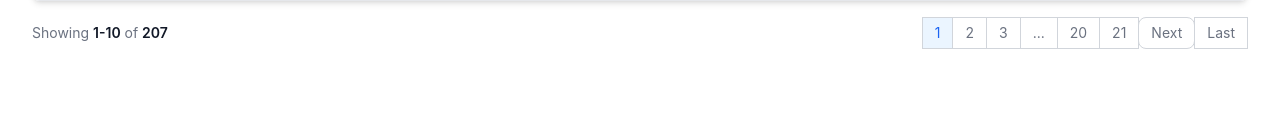
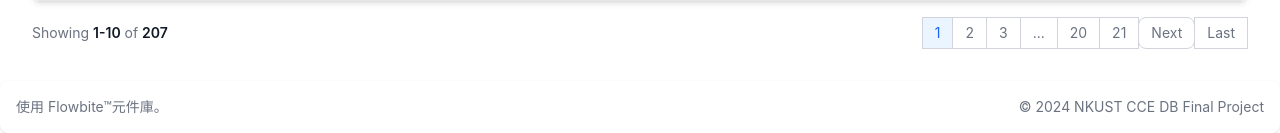
Before and after one commit to vincent9579/NKUST-CCE-DB, a PHP site: page / in a window 1280 px wide. Shown: the part 863-996 px from the top of the page. Before the commit the page ends 912 px from the top, so only its background shows below. Run offline with PHP 8.4, Linux system fonts and the light colour scheme; data comes from the database, SQL or seed files in the repository; some libraries are stand-ins or nearby versions.

Commit message:
feat(Footer): 頁面增加Footer

```diff
--- a/classroom_status.php
+++ b/classroom_status.php
@@ -428,7 +428,7 @@ while ($row = $rental->fetch_assoc()) {
             </div>
         </div>
     <?php endif; ?>
-
+    <?php include './components/footer.php'; ?>
     <script>
         function getCheckedCheckboxes() {
             var classroom = "<?= $classroom ?>";
--- /dev/null
+++ b/components/footer.php
@@ -0,0 +1,11 @@
+<footer class="bg-white rounded-lg shadow m-4 dark:bg-gray-800">
+    <div class="w-full mx-auto max-w-screen-xl p-4 md:flex md:items-center md:justify-between">
+        <span class="text-sm text-gray-500 sm:text-center dark:text-gray-400">使用 <a href="https://flowbite.com/"
+                class="hover:underline">Flowbite™元件庫</a>。
+        </span>
+
+        <div class="flex items-center justify-center md:order-2">
+            <span class="text-sm text-gray-500 dark:text-gray-400"><a href="https://github.com/vincent9579/NKUST-CCE-DB">© 2024 NKUST CCE DB Final Project</a></span>
+        </div>
+    </div>
+</footer>
--- a/components/sidebar.php
+++ b/components/sidebar.php
@@ -92,7 +92,7 @@
                     <span class="flex-1 ms-3 whitespace-nowrap">管理用戶</span>
                 </a>
             </li>
-            <li>
+            <!-- <li>
                 <a href="#"
                     class="flex items-center p-2 text-gray-900 rounded-lg dark:text-white hover:bg-gray-100 dark:hover:bg-gray-700 group">
                     <svg class="flex-shrink-0 w-5 h-5 text-gray-500 transition duration-75 dark:text-gray-400 group-hover:text-gray-900 dark:group-hover:text-white"
@@ -103,8 +103,7 @@
                     </svg>
                     <span class="flex-1 ms-3 whitespace-nowrap">管理資料庫</span>
                 </a>
-            </li>
-            <!-- 置於最底部 -->
+            </li> -->
             <li>
                 <a href="logout.php"
                     class="flex items-center p-2 text-gray-900 rounded-lg dark:text-white hover:bg-gray-100 dark:hover:bg-gray-700 group">
--- a/index.php
+++ b/index.php
@@ -253,6 +253,7 @@ $result = $conn->query($query);
             </ul>
         </nav>
     </div>
+    <?php include './components/footer.php'; ?>
     <script src="./static/js/theme-toggle.js"></script>
     <script src="https://cdnjs.cloudflare.com/ajax/libs/flowbite/2.3.0/flowbite.min.js"></script>
 </body>
--- a/login.php
+++ b/login.php
@@ -61,7 +61,7 @@ if (!isset($_SESSION['username'])) {
             </form>
         </div>
     </div>
-
+    <?php include './components/footer.php'; ?>
 
     <script src="./static/js/theme-toggle.js"></script>
     <script src="https://cdnjs.cloudflare.com/ajax/libs/flowbite/2.3.0/flowbite.min.js"></script>
--- a/register.php
+++ b/register.php
@@ -116,7 +116,7 @@ if (!isset($_SESSION['username'])) {
             </div>
         </section>
     </div>
-
+    <?php include './components/footer.php'; ?>
     <script src="./static/js/theme-toggle.js"></script>
     <script src="https://cdnjs.cloudflare.com/ajax/libs/flowbite/2.3.0/flowbite.min.js"></script>
 </body>
--- a/rent.php
+++ b/rent.php
@@ -138,5 +138,6 @@ if ($_SERVER['REQUEST_METHOD'] == "GET") {
     $stmt->execute();
     $stmt->close();
     $conn->close();
+    header("Location: rental_record.php");
 }
 ?>
--- a/rent_classroom.php
+++ b/rent_classroom.php
@@ -217,6 +217,7 @@ if (is_array($_GET) && count($_GET) > 0) {
             </div>
         </div>
     <?php endif; ?>
+    <?php include './components/footer.php'; ?>
 
     <script src="./static/js/theme-toggle.js"></script>
     <script src="https://cdnjs.cloudflare.com/ajax/libs/flowbite/2.3.0/flowbite.min.js"></script>
--- a/rental_record.php
+++ b/rental_record.php
@@ -181,7 +181,7 @@ if (!isset($_SESSION['username'])) {
         </div>
     </div>
 
-
+    <?php include './components/footer.php'; ?>
 
     <script src="./static/js/theme-toggle.js"></script>
     <script src="https://cdnjs.cloudflare.com/ajax/libs/flowbite/2.3.0/flowbite.min.js"></script>
```
